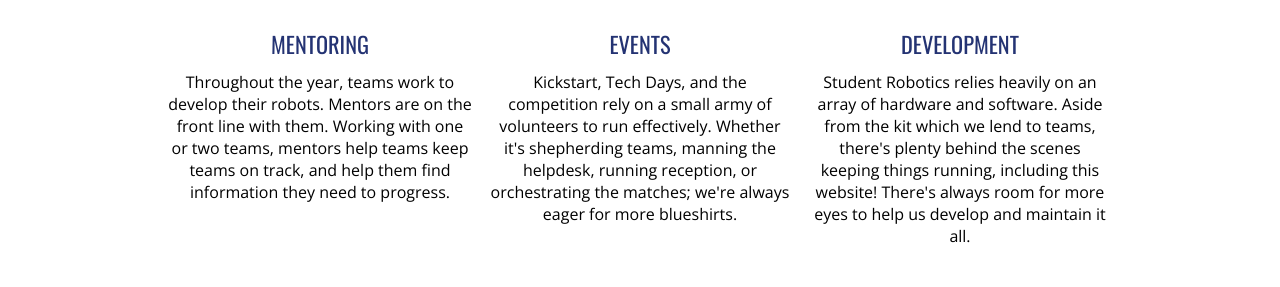
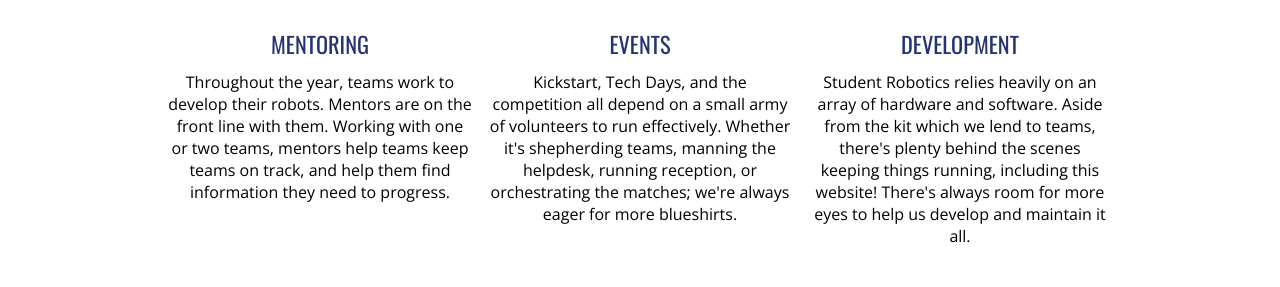
Before and after one commit to srobo/website, a Jekyll site: the page built from volunteer.html, in a window 1280 px wide. Shown: the part 868-1155 px from the top of the page. Built offline with Jekyll 4.4.1, drawn with Linux system fonts in a browser that asks for light colours; nearby versions of some CDN libraries.

Commit message:
Wording change

```diff
--- a/volunteer.html
+++ b/volunteer.html
@@ -44,7 +44,7 @@ permalink: /volunteer
         <div class="s-4-12">
           <h3>Events</h3>
           <p>
-            Kickstart, Tech Days, and the competition rely on a small army
+            Kickstart, Tech Days, and the competition all depend on a small army
             of volunteers to run effectively. Whether it's shepherding teams,
             manning the helpdesk, running reception, or orchestrating the
             matches; we're always eager for more blueshirts.
```
